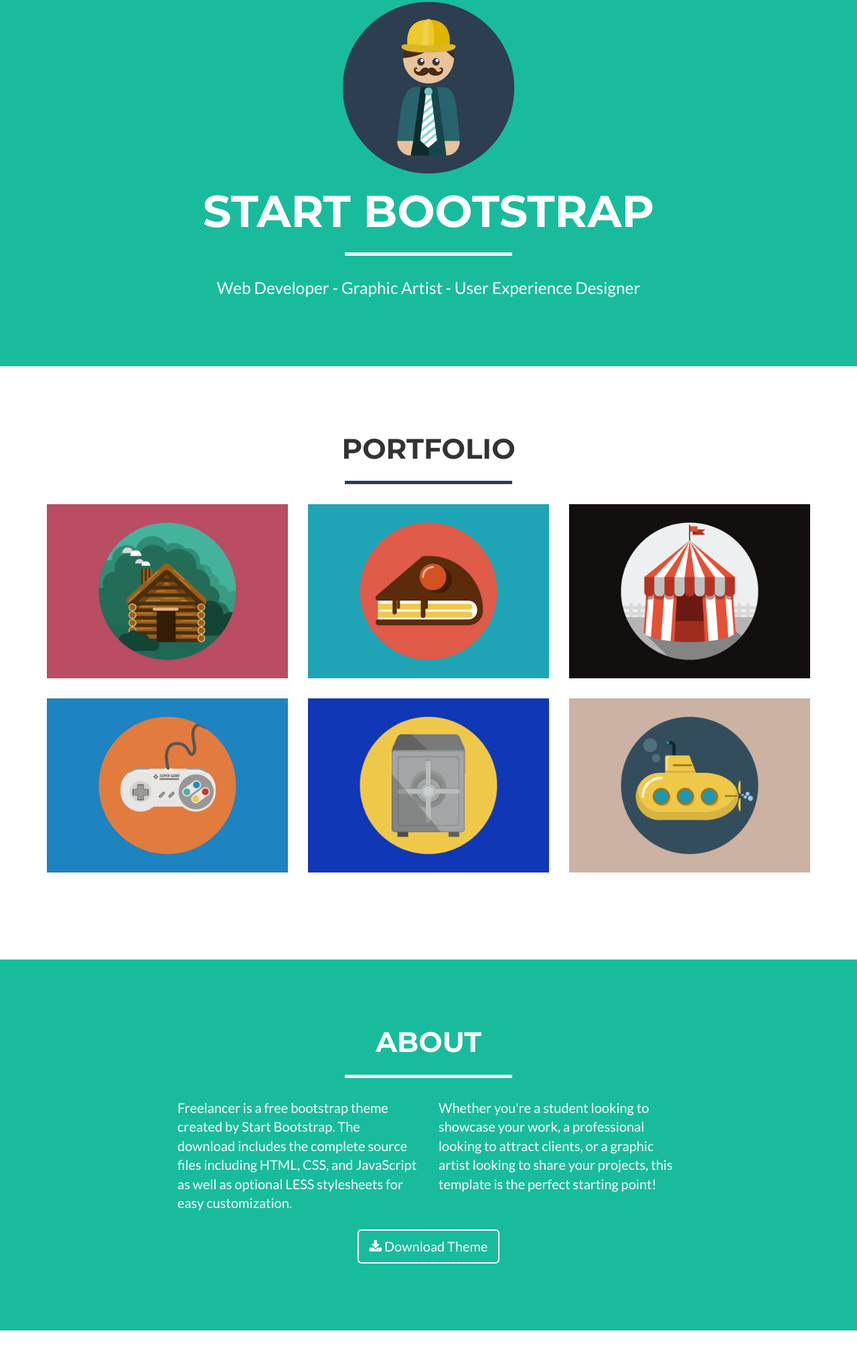
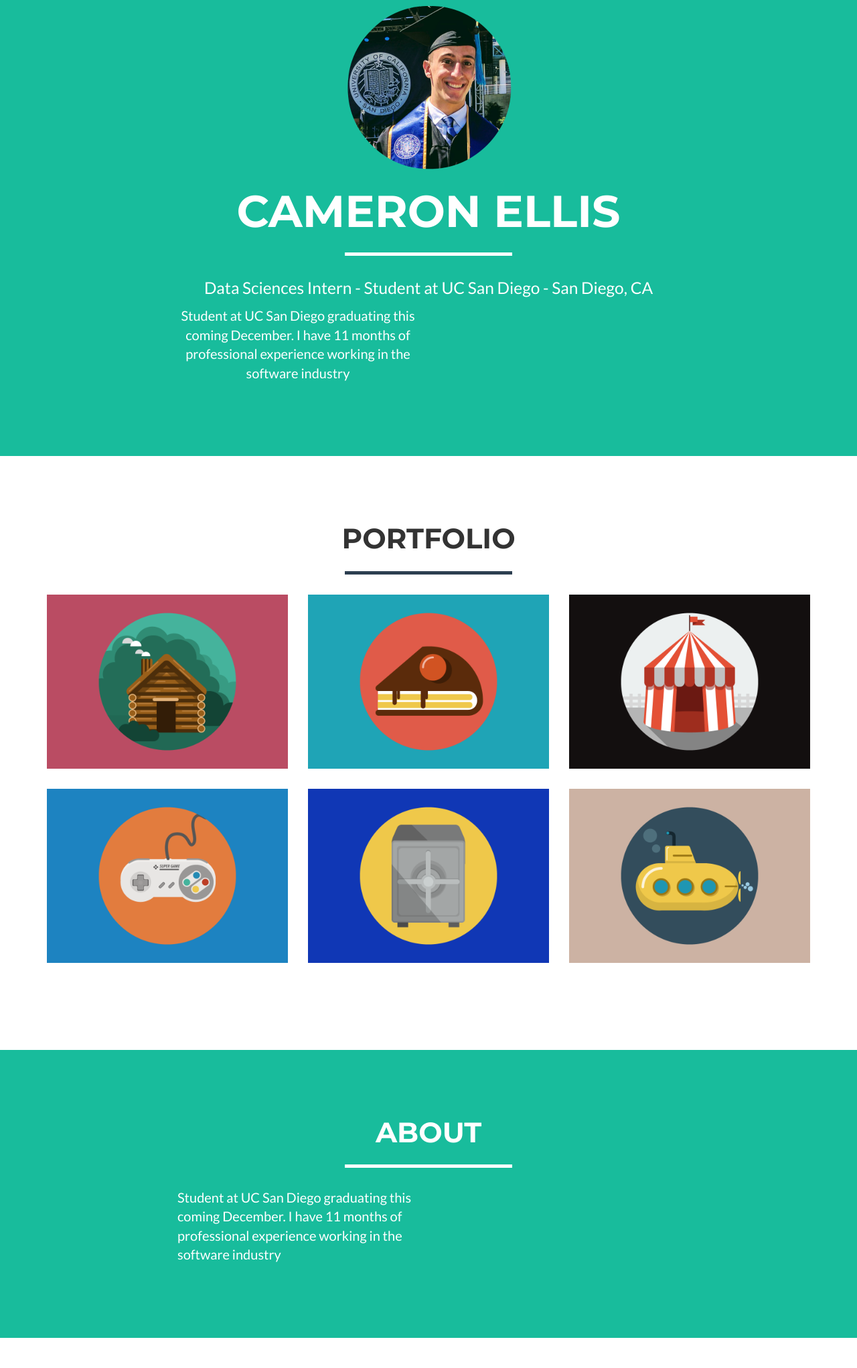
Before and after one commit to theothercameronellis/PersonalWebsiteCameronEllis, a website: page index.html in a window 1280 px wide. Shown: the part 197-2240 px from the top of the page at 67% size. Drawn offline with nearby package versions, Linux system fonts and the light colour scheme.

Commit message:
Updating text descriptions

```diff
--- a/index.html
+++ b/index.html
@@ -9,7 +9,7 @@
     <meta name="description" content="">
     <meta name="author" content="">
 
-    <title>Freelancer - Start Bootstrap Theme</title>
+    <title>Cameron Ellis - About Me</title>
 
     <!-- Bootstrap Core CSS -->
     <link href="vendor/bootstrap/css/bootstrap.min.css" rel="stylesheet">
@@ -42,7 +42,7 @@
                 <button type="button" class="navbar-toggle" data-toggle="collapse" data-target="#bs-example-navbar-collapse-1">
                     <span class="sr-only">Toggle navigation</span> Menu <i class="fa fa-bars"></i>
                 </button>
-                <a class="navbar-brand" href="#page-top">Start Bootstrap</a>
+                <a class="navbar-brand" href="#page-top">Cameron Ellis</a>
             </div>
 
             <!-- Collect the nav links, forms, and other content for toggling -->
@@ -72,12 +72,18 @@
         <div class="container" id="maincontent" tabindex="-1">
             <div class="row">
                 <div class="col-lg-12">
-                    <img class="img-responsive" src="img/profile.png" alt="">
+                    <img class="img-responsive" src="img/p256.png" alt="">
                     <div class="intro-text">
-                        <h1 class="name">Start Bootstrap</h1>
+                        <h1 class="name">Cameron Ellis</h1>
                         <hr class="star-light">
-                        <span class="skills">Web Developer - Graphic Artist - User Experience Designer</span>
+                        <span class="skills">Data Sciences Intern - Student at UC San Diego - San Diego, CA</span>
                     </div>
+            <div class="row">
+                <div class="col-lg-4 col-lg-offset-2">
+                    <p></p>
+                    <p>Student at UC San Diego graduating this coming December. I have 11 months of professional experience working in the software industry</p>
+                </div>
+            </div>
                 </div>
             </div>
         </div>
@@ -168,15 +174,7 @@
             </div>
             <div class="row">
                 <div class="col-lg-4 col-lg-offset-2">
-                    <p>Freelancer is a free bootstrap theme created by Start Bootstrap. The download includes the complete source files including HTML, CSS, and JavaScript as well as optional LESS stylesheets for easy customization.</p>
-                </div>
-                <div class="col-lg-4">
-                    <p>Whether you're a student looking to showcase your work, a professional looking to attract clients, or a graphic artist looking to share your projects, this template is the perfect starting point!</p>
-                </div>
-                <div class="col-lg-8 col-lg-offset-2 text-center">
-                    <a href="#" class="btn btn-lg btn-outline">
-                        <i class="fa fa-download"></i> Download Theme
-                    </a>
+                    <p>Student at UC San Diego graduating this coming December. I have 11 months of professional experience working in the software industry</p>
                 </div>
             </div>
         </div>
@@ -242,11 +240,6 @@
         <div class="footer-above">
             <div class="container">
                 <div class="row">
-                    <div class="footer-col col-md-4">
-                        <h3>Location</h3>
-                        <p>3481 Melrose Place
-                            <br>Beverly Hills, CA 90210</p>
-                    </div>
                     <div class="footer-col col-md-4">
                         <h3>Around the Web</h3>
                         <ul class="list-inline">
```
Also changed, not shown: img/p256.png (added).
